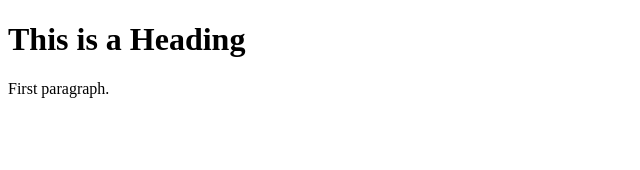
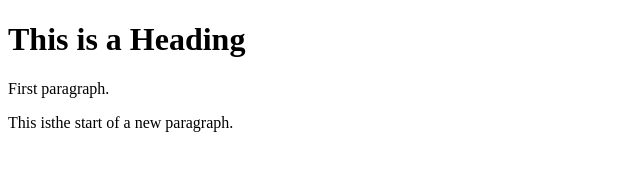
Before and after one commit to ColinMcH/learning-GitAmigos, a plain HTML site: page index.html in a window 1280 px wide. Shown: the whole page, without its empty margins (0-640 px from the left). Drawn offline with Linux system fonts and the light colour scheme.

Commit message:
added more html

```diff
--- a/index.html
+++ b/index.html
@@ -7,6 +7,7 @@
 
 <h1>This is a Heading</h1>
 <p>First paragraph.</p>
+<p>This isthe start of a new paragraph.</p>
 
 </body>
 </html>
```
